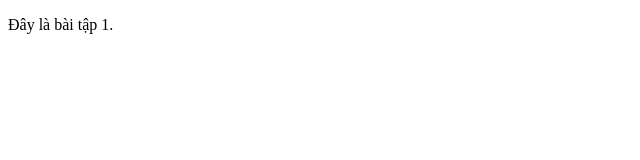
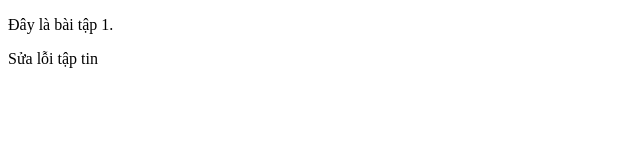
Before and after one commit to ltthang1721/B1910067_CT300_BT1, a plain HTML site: page index.html in a window 1280 px wide. Shown: the full height of the page, 0-640 px from the left. Drawn offline with Linux system fonts and the light colour scheme.

Commit message:
Thay doi tap tin index.html

```diff
--- a/index.html
+++ b/index.html
@@ -8,5 +8,6 @@
 </head>
 <body>
     <p>Đây là bài tập 1.</p>
+    <p>Sửa lỗi tập tin</p>
 </body>
 </html>
```
